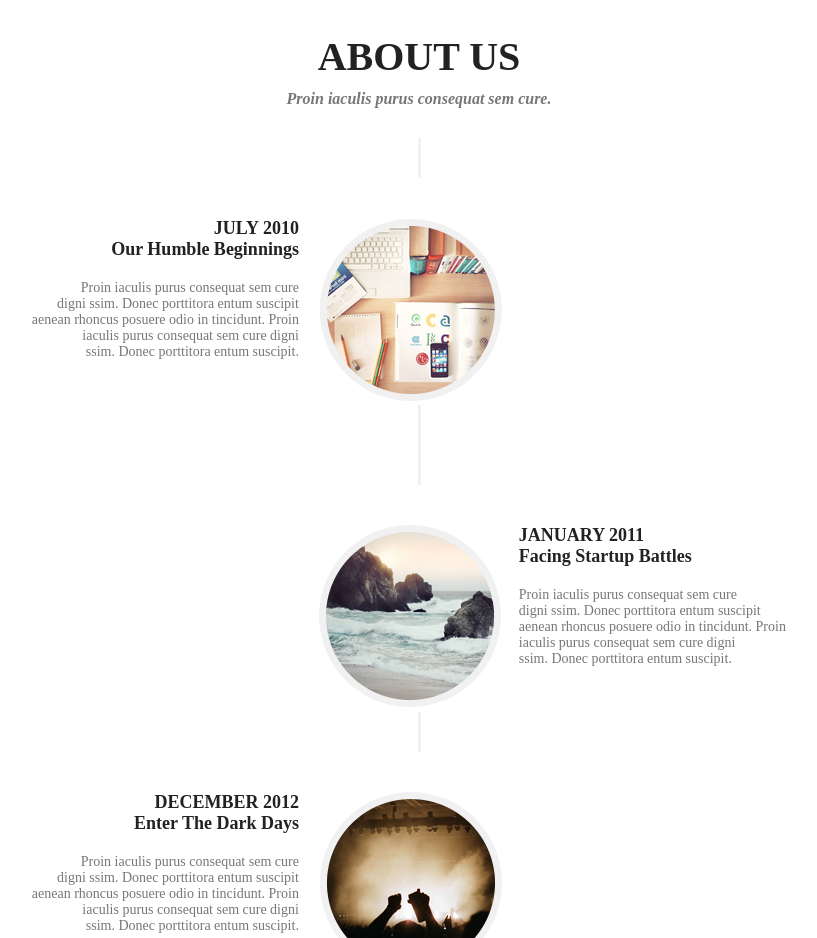
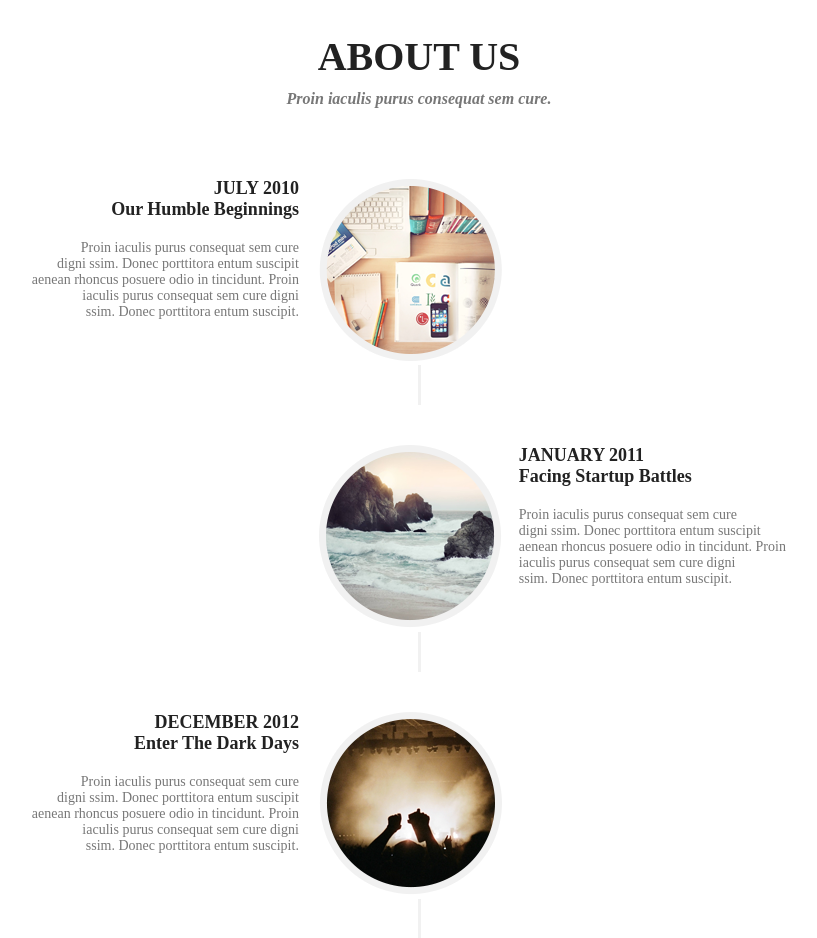
Before and after one commit to mjszewczyk/golden, a plain HTML site: page index.html in a window 1280 px wide. Shown: the part 2400-3338 px from the top of the page, without its empty margins (221-1038 px from the left). Drawn offline with Linux system fonts and the light colour scheme.

Commit message:
Change index.html and style.css

```diff
--- a/index.html
+++ b/index.html
@@ -123,10 +123,7 @@
                 </div>
                 <div class="col-lg-2 about2"><img src="images/aboutimage1.png" alt="text"> </div>
             </div>
-            <div class="row">
-                <div class="col-lg-12 timeline"></div>
-            </div>
-            <div class="row">
+            <div class="row line">
                 <div class="col-offset-5 col-lg-2 about2"> <img src="images/aboutimage2.png" alt="text"> </div>
                 <div class="col-lg-5 about2">
                     <h4>JANUARY 2011</h4>
@@ -138,7 +135,7 @@
                         <br /> ssim. Donec porttitora entum suscipit.</p>
                 </div>
             </div>
-            <div class="row">
+            <div class="row line">
                 <div class="col-lg-5 about3">
                     <h4>DECEMBER 2012</h4>
                     <h4 class="capitalize">Enter the dark days</h4>
@@ -150,7 +147,7 @@
                 </div>
                 <div class="col-lg-2 about3"><img src="images/aboutimage3.png" alt="text"></div>
             </div>
-            <div class="row">
+            <div class="row line">
                 <div class="col-offset-5 col-lg-2 about4"><img src="images/aboutimage4.png" alt="text"></div>
                 <div class="col-lg-5 about4">
                     <h4>FEBRUARY 2014</h4>
@@ -162,7 +159,7 @@
                         <br /> ssim. Donec porttitora entum suscipit.</p>
                 </div>
             </div>
-            <div class="row">
+            <div class="row line">
                 <div class="col-offset-5 col-lg-2 about5"></div>
                 <div class="col-offset-5 col-lg-2 about5"> <img src="images/aboutimage5.png" alt="text"> </div>
             </div>
--- a/style.css
+++ b/style.css
@@ -475,7 +475,7 @@ nav ul li a:hover {
     text-transform: capitalize;
 }
 
-.about .row:before {
+.line:before {
     content: "";
     background-color: rgb(241, 241, 241);
     width: 3px;
@@ -483,7 +483,7 @@ nav ul li a:hover {
     margin: 0 auto;
 }
 
-.about .row:after {
+.line:after {
     content: "";
 }
 
```
